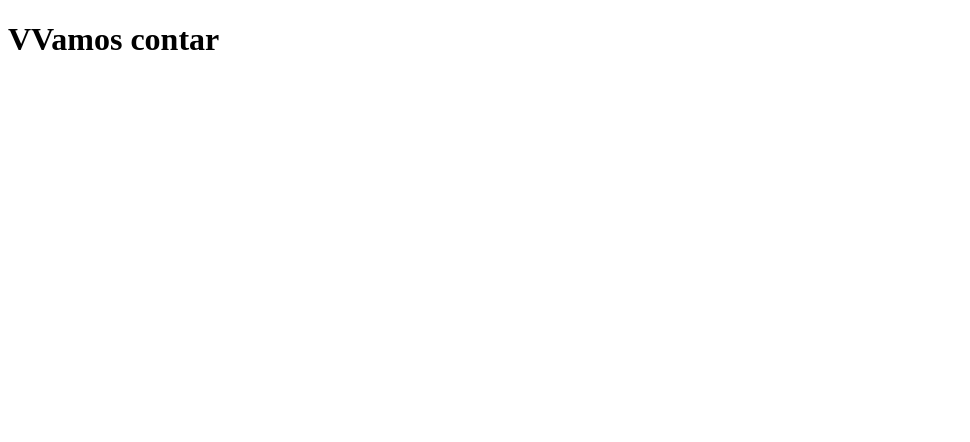
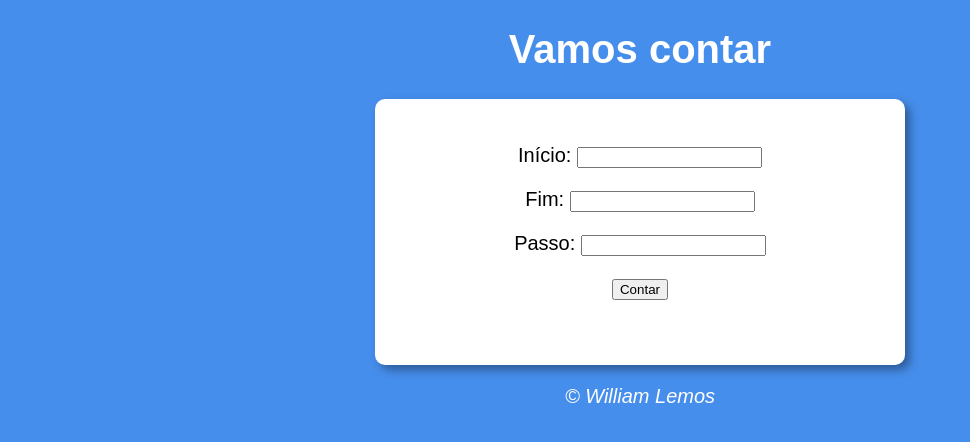
Before and after one commit to WilliamLemosJR/javascript, a plain HTML site: page exercicio/aula14ex/ex016/index.html in a window 1280 px wide. Shown: the whole page, without its empty margins (0-970 px from the left). Drawn offline with Linux system fonts and the light colour scheme.

Commit message:
terminando o exercício

```diff
--- a/exercicio/aula14ex/ex016/index.html
+++ b/exercicio/aula14ex/ex016/index.html
@@ -4,12 +4,48 @@
     <meta charset="UTF-8">
     <meta name="viewport" content="width=device-width, initial-scale=1.0">
     <title>Contador</title>
+    <link rel="stylesheet" href="modelo/style.css">
 </head>
 <body>
-    <h1>VVamos contar</h1>
+    <header>
+        <h1>Vamos contar</h1>
+    </header>
 
-    <form action="dados.php" method="post">
+    <section>
+        <form action="dados.php" method="post" autocomplete="on">
+            <div id="dados">
 
-    </form>
+                <p>
+                    <label for="iinicio">Início:</label>
+                    <input type="number" name="inicio" id="iinicio">
+                </p>
+
+                <p>
+                    <label for="ifim">Fim:</label>
+                    <input type="number" name="fim" id="ifim">
+                </p>
+
+                <p>
+                    <label for="ipasso">Passo:</label>
+                    <input type="number" name="passo" id="ipasso">
+                </p>
+
+                <p>
+                    <input type="button" value="Contar" onclick="contar()">
+                </p>
+
+            </div>
+
+            <div id="res">
+
+            </div>
+
+        </form>
+    </section>
+     <footer>
+        <p>&copy; William Lemos</p>
+     </footer>
+
+    <script src="modelo/script.js"></script>
 </body>
 </html>
--- a/exercicio/aula14ex/ex016/modelo/script.js
+++ b/exercicio/aula14ex/ex016/modelo/script.js
@@ -1,49 +1,32 @@
-function verificar () {
-    var data = new Date()
-    var ano = data.getFullYear()
-    var fano = window.document.getElementById('iano')
-    var res = window.document.getElementById('res')
-    if (fano.value.length == 0 || Number(fano.value) > ano ){
-        window.alert ('[ERRO] Verifique os dados e tente novamente!')
+function contar() {
+    let ini = window.document.getElementById('iinicio')
+    let fim = window.document.getElementById('ifim')
+    let passo = window.document.getElementById('ipasso')
+    let res = window.document.getElementById('res')
+
+    if (ini.value.length ==0 || fim.value.length == 0 || passo.value.length ==0){
+        res.innerHTML= 'Impossivel contar!!!'
+        window.alert('[ERRO] Faltam dados!!!')
     } else {
-        var fsex = document.getElementsByName('sexo')
-        var idade = ano - Number (fano.value)
-        var genero = ''
-        var img = document.createElement('img')
-        img.setAttribute ( 'id' , 'foto')
-        if (fsex[0].checked) {
-            genero = 'Mulher'
-            if ( idade >=0 && idade < 10) {
-                //Criança
-                img.setAttribute ('src' , 'imagens/bebe-menina.jpg')
-            } else if (idade < 21){
-                //Jovem
-                img.setAttribute ('src' , 'imagens/jovem-mulher.jpg')
-            } else if ( idade <50) {
-                //Adulto
-                img.setAttribute ('src' , 'imagens/adulto-mulher.jpg')
-            } else {
-                //Idoso
-                img.setAttribute ('src' , 'imagens/velho-mulher.jpg')
+        res.innerHTML = 'contando:'
+        let i= Number(ini.value)
+        let f= Number(fim.value)
+        let p= Number(passo.value)
+        if ( p<=0) {
+            window.alert('Passo inválido! Considerando PASSO 1')
+            p=1
+        }
+        if (i < f) {
+               for(let c = i; c<=f ; c+=p){
+            res.innerHTML += ` ${c} \u{1F606}`
             }
-        } else if (fsex[1].checked) {
-            genero='Homem'
-            if ( idade >=0 && idade < 10) {
-                //Criança
-                img.setAttribute ('src' , 'imagens/bebe-menino.jpg')
-            } else if (idade < 21){
-                //Jovem
-                img.setAttribute ('src' , 'imagens/jovem-homem.jpg')
-            } else if ( idade <50) {
-                //Adulto
-                img.setAttribute ('src' , 'imagens/adulto-homem.jpg')
-            } else {
-                //Idoso
-                img.setAttribute ('src' , 'imagens/velho-homem.jpg')
+
+        } else {
+            for ( let c = i; c >=f ; c-=p){
+                res.innerHTML += ` ${c} \u{1F606} `
             }
         }
-        res.innerHTML = `Detectamos ${genero} com ${idade} anos.`
-        res.appendChild(img)
+        res.innerHTML += `\u{1F3C1}`
     }
 
 }
```
